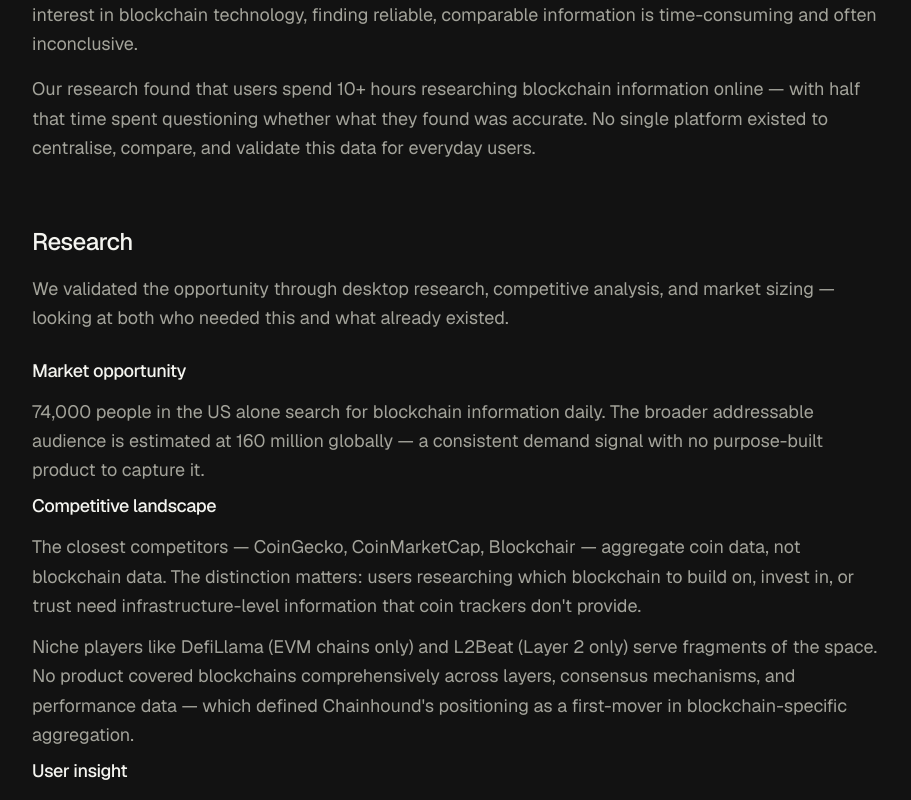
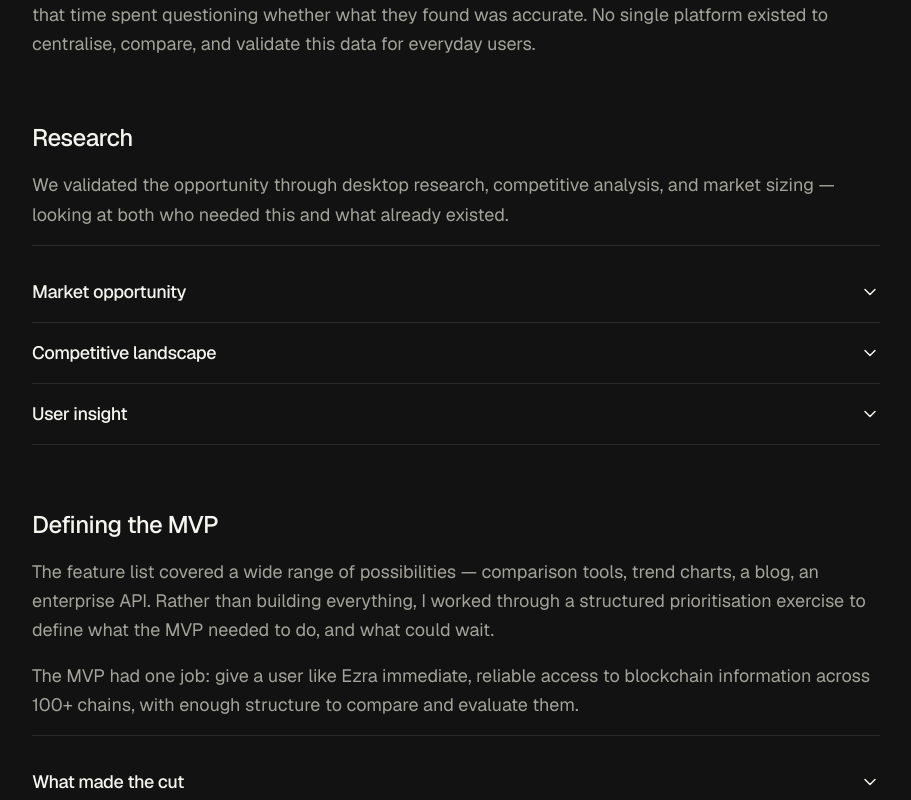
Before and after one commit to doxican/miri-portfolio, a Next.js app: page /work/chainhound in a window 1280 px wide. Shown: the part 1720-2520 px from the top of the page, without its empty margins (184-1095 px from the left). Built offline with nearby package versions, Linux system fonts and the light colour scheme.

Commit message:
chainhound cover

```diff
--- a/app/work/[slug]/page.tsx
+++ b/app/work/[slug]/page.tsx
@@ -8,6 +8,7 @@ import ColourPaletteTable from "@/components/ColourPaletteTable";
 import SubsectionContent from "@/components/SubsectionContent";
 import CaseStudyImageCarousel from "@/components/CaseStudyImageCarousel";
 import DesignChoicesAccordion from "@/components/DesignChoicesAccordion";
+import CaseStudySubsectionsAccordion from "@/components/CaseStudySubsectionsAccordion";
 import { getProject, projects } from "@/lib/projects";
 
 type CaseStudyPageProps = {
@@ -345,6 +346,12 @@ export default async function CaseStudyPage({ params }: CaseStudyPageProps) {
             </div>
           ))}
           {!section.subsectionGroups && section.subsections && (
+            section.collapsibleSubsections ? (
+              <CaseStudySubsectionsAccordion
+                items={section.subsections}
+                numbered={section.numberedSubsections}
+              />
+            ) : (
             <div
               className={
                 section.subsectionHeading
@@ -420,6 +427,7 @@ export default async function CaseStudyPage({ params }: CaseStudyPageProps) {
             </div>
           ))}
             </div>
+            )
           )}
           {section.imagesHeading && (
             <h3 className="pt-6 text-lg font-medium tracking-tight">
--- /dev/null
+++ b/components/CaseStudySubsectionsAccordion.tsx
@@ -0,0 +1,116 @@
+"use client";
+
+import { useState } from "react";
+import SubsectionContent from "@/components/SubsectionContent";
+
+export type SubsectionAccordionItem = {
+  title: string;
+  content?: string | string[];
+  bullets?: string[];
+  notes?: string[];
+  image?: {
+    label: string;
+    src?: string;
+    caption?: string;
+    aspectRatio?: "square" | "video" | "portrait" | "wide";
+    afterParagraph?: number;
+  };
+};
+
+type CaseStudySubsectionsAccordionProps = {
+  items: SubsectionAccordionItem[];
+  numbered?: boolean;
+};
+
+function Chevron({ open }: { open: boolean }) {
+  return (
+    <svg
+      width="20"
+      height="20"
+      viewBox="0 0 20 20"
+      fill="none"
+      aria-hidden="true"
+      className={`shrink-0 transition-transform ${open ? "rotate-180" : ""}`}
+    >
+      <path
+        d="M5 7.5L10 12.5L15 7.5"
+        stroke="currentColor"
+        strokeWidth="1.5"
+        strokeLinecap="round"
+        strokeLinejoin="round"
+      />
+    </svg>
+  );
+}
+
+export default function CaseStudySubsectionsAccordion({
+  items,
+  numbered = false,
+}: CaseStudySubsectionsAccordionProps) {
+  const [openIndex, setOpenIndex] = useState<number | null>(null);
+
+  function toggle(index: number) {
+    setOpenIndex((current) => (current === index ? null : index));
+  }
+
+  return (
+    <div className="divide-y divide-border border-y border-border pt-4">
+      {items.map((item, index) => {
+        const isOpen = openIndex === index;
+        const label = numbered ? `${index + 1}. ${item.title}` : item.title;
+        const panelId = `subsection-panel-${index}`;
+        const buttonId = `subsection-button-${index}`;
+
+        return (
+          <div key={item.title}>
+            <button
+              id={buttonId}
+              type="button"
+              onClick={() => toggle(index)}
+              aria-expanded={isOpen}
+              aria-controls={panelId}
+              className="flex w-full items-center justify-between gap-4 py-4 text-left transition-colors hover:text-foreground"
+            >
+              <span className="text-lg font-medium tracking-tight">{label}</span>
+              <Chevron open={isOpen} />
+            </button>
+
+            {isOpen && (
+              <div
+                id={panelId}
+                role="region"
+                aria-labelledby={buttonId}
+                className="space-y-4 pb-6"
+              >
+                {item.notes && item.notes.length > 0 && (
+                  <ul className="space-y-2 border-l border-border pl-4">
+                    {item.notes.map((note) => (
+                      <li
+                        key={note}
+                        className="text-sm italic leading-relaxed text-muted"
+                      >
+                        {note}
+                      </li>
+                    ))}
+                  </ul>
+                )}
+
+                <SubsectionContent content={item.content} image={item.image} />
+
+                {item.bullets && item.bullets.length > 0 && (
+                  <ul className="list-disc space-y-3 pl-5 text-muted">
+                    {item.bullets.map((bullet) => (
+                      <li key={bullet} className="leading-relaxed">
+                        {bullet}
+                      </li>
+                    ))}
+                  </ul>
+                )}
+              </div>
+            )}
+          </div>
+        );
+      })}
+    </div>
+  );
+}
--- a/lib/projects.ts
+++ b/lib/projects.ts
@@ -31,6 +31,7 @@ export type Project = {
     notes?: string[];
     subsectionHeading?: string;
     numberedSubsections?: boolean;
+    collapsibleSubsections?: boolean;
     subsections?: {
       title: string;
       content?: string | string[];
@@ -271,10 +272,10 @@ export const projects: Project[] = [
     roleSummary:
       "Lo-fi and hi-fi wireframes · Feature prioritisation · User stories · UI design · Design system",
     coverImage: {
-      src: "/work/chainhound/hero.png",
-      alt: "Chainhound landing page — blockchain comparison dashboard",
-      width: 1024,
-      height: 702,
+      src: "/work/chainhound/cover.png",
+      alt: "Chainhound landing page — Find the right blockchain for your next project",
+      width: 2936,
+      height: 1652,
     },
     sections: [
       {
@@ -288,6 +289,7 @@ export const projects: Project[] = [
         title: "Research",
         content:
           "We validated the opportunity through desktop research, competitive analysis, and market sizing — looking at both who needed this and what already existed.",
+        collapsibleSubsections: true,
         subsections: [
           {
             title: "Market opportunity",
@@ -323,6 +325,7 @@ export const projects: Project[] = [
           "The feature list covered a wide range of possibilities — comparison tools, trend charts, a blog, an enterprise API. Rather than building everything, I worked through a structured prioritisation exercise to define what the MVP needed to do, and what could wait.",
           "The MVP had one job: give a user like Ezra immediate, reliable access to blockchain information across 100+ chains, with enough structure to compare and evaluate them.",
         ],
+        collapsibleSubsections: true,
         subsections: [
           {
             title: "What made the cut",
```
Also changed, not shown: public/work/chainhound/cover.png (added).
